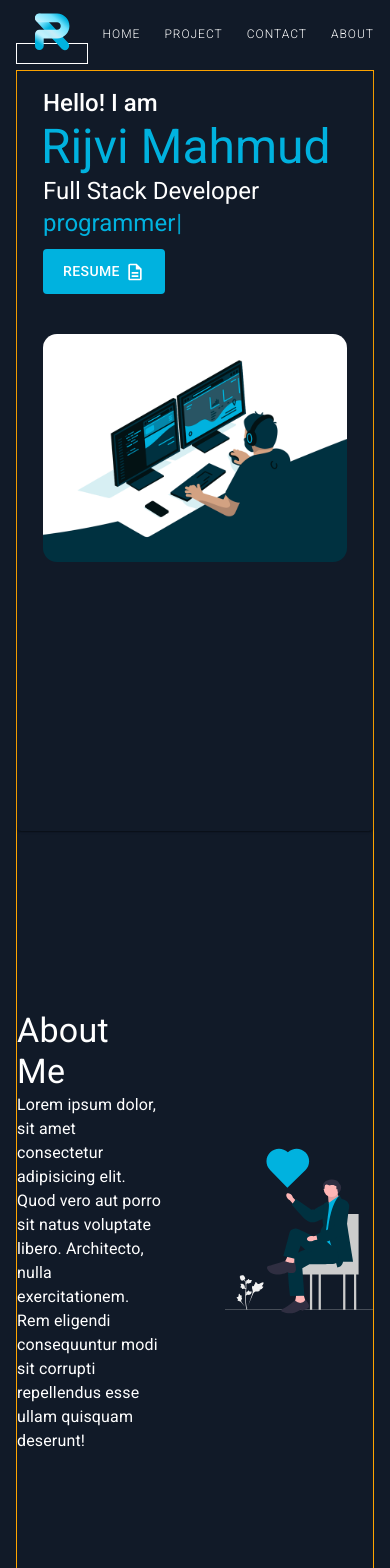
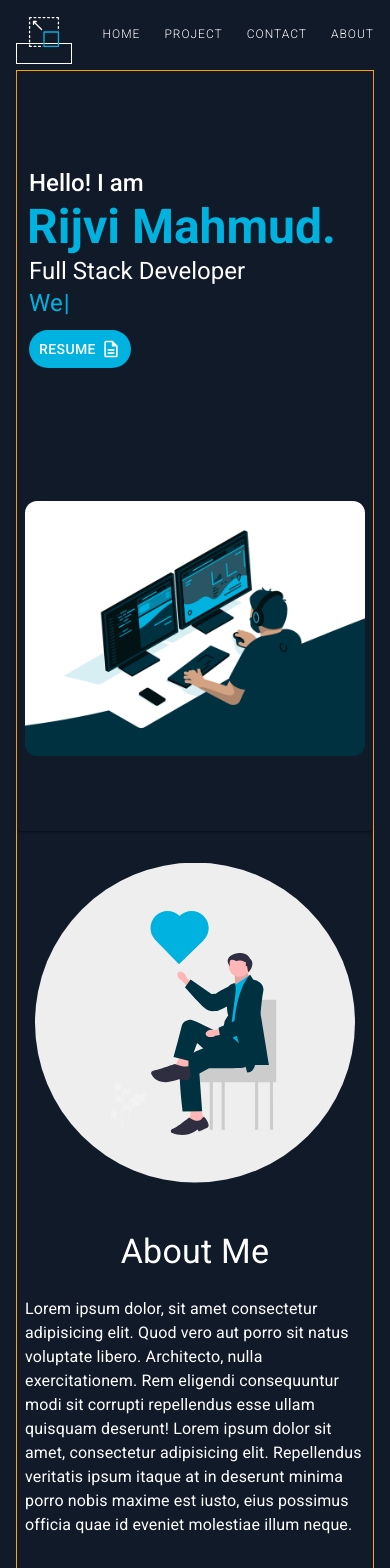
Before and after one commit to rijvimahmudd/portfolio-new, a React (Vite) app: page / in a window 390 px wide. Shown: the top 1568 px of the page. Built offline with nearby package versions, Linux system fonts and the light colour scheme.

Commit message:
work on about section responsive

```diff
--- a/index.html
+++ b/index.html
@@ -2,7 +2,7 @@
 <html lang="en">
 	<head>
 		<meta charset="UTF-8" />
-		<link rel="icon" type="image/svg+xml" href="/logo.svg" />
+		<link rel="icon" type="image/svg+xml" href="/Logo.svg" />
 		<meta name="viewport" content="width=device-width, initial-scale=1.0" />
 	</head>
 	<body>
--- a/src/App.css
+++ b/src/App.css
@@ -7,6 +7,7 @@
 	color: white;
 	height: 100%;
 	overflow: auto;
+	width: 100vw;
 }
 
 * {
--- a/src/App.jsx
+++ b/src/App.jsx
@@ -1,4 +1,5 @@
 import './App.css';
+import React from 'react';
 import CssBaseline from '@mui/material/CssBaseline';
 import { Box, Container } from '@mui/material';
 import Navbar from './components/navbar';
@@ -36,7 +37,7 @@ const App = () => {
 					<Contact></Contact>
 				</Box>
 			</Container>
-			<Footer></Footer>
+			{/* <Footer></Footer> */}
 		</>
 	);
 };
--- a/src/components/about/index.jsx
+++ b/src/components/about/index.jsx
@@ -1,16 +1,4 @@
 import { Box, Grid, Typography } from '@mui/material';
-import { styled } from '@mui/material/styles';
-
-const Img = styled('img')({
-	marginLeft: 'auto',
-	display: 'block',
-	maxWidth: '100%',
-	// borderBottom: '10px solid green',
-	// maxHeight: '500px',
-	height: '30rem',
-	// filter: `drop-shadow(5px 5px 5px rgba(6.7, 14.9, 15.7, 1))
-	// drop-shadow(-5px -5px 5px rgba(6.7, 14.9, 15.7, 1))`,
-});
 
 const About = () => {
 	return (
@@ -19,12 +7,20 @@ const About = () => {
 				container
 				// rowSpacing={2}
 				columnGap={6}
+				gap={6}
 				sx={{
 					alignItems: 'center',
 					justifyContent: 'space-between',
-					height: '95vh',
+					height: {
+						md: '90vh',
+						xs: 'auto',
+					},
 					// border: '1px solid white',
 					width: '100%',
+					paddingY: {
+						xs: 4,
+						md: 0,
+					},
 					// gridGap: '1px',
 				}}
 				// spacing={{ xs: 2, md: 3 }}
@@ -33,24 +29,100 @@ const About = () => {
 			>
 				<Grid
 					item
-					xs={5}
-					sx={
-						{
-							// border: '1px solid white',
-						}
-					}
+					order={{
+						xs: 2,
+						md: 1,
+					}}
+					xs={12}
+					md={5}
+					sx={{
+						justifyContent: 'space-between',
+						height: '100%',
+					}}
 				>
-					<Typography variant="h4">About Me</Typography>
+					<Box
+						sx={{
+							height: '100%',
+							display: 'flex',
+							flexDirection: 'column',
+							gap: 3,
+							// justifyContent: 'center',
+						}}
+					>
+						<Typography
+							variant="h4"
+							sx={{
+								textAlign: {
+									xs: 'center',
+									md: 'initial',
+								},
+							}}
+						>
+							About Me
+						</Typography>
 
-					<Typography variant="body1">
-						Lorem ipsum dolor, sit amet consectetur adipisicing elit. Quod vero
-						aut porro sit natus voluptate libero. Architecto, nulla
-						exercitationem. Rem eligendi consequuntur modi sit corrupti
-						repellendus esse ullam quisquam deserunt!
-					</Typography>
+						<Typography
+							variant="body1"
+							sx={{
+								paddingX: {
+									xs: 1,
+									md: 0,
+								},
+							}}
+						>
+							Lorem ipsum dolor, sit amet consectetur adipisicing elit. Quod
+							vero aut porro sit natus voluptate libero. Architecto, nulla
+							exercitationem. Rem eligendi consequuntur modi sit corrupti
+							repellendus esse ullam quisquam deserunt! Lorem ipsum dolor sit
+							amet, consectetur adipisicing elit. Repellendus veritatis ipsum
+							itaque at in deserunt minima porro nobis maxime est iusto, eius
+							possimus officia quae id eveniet molestiae illum neque.
+						</Typography>
+					</Box>
 				</Grid>
-				<Grid item xs={5}>
-					<Img src="/hi.svg"></Img>
+				<Grid
+					item
+					md={5}
+					xs={12}
+					order={{
+						xs: 1,
+						md: 2,
+					}}
+				>
+					<Box
+						component={'div'}
+						sx={{
+							height: '20rem',
+							width: '90%',
+							marginX: 'auto',
+						}}
+					>
+						<Box
+							component={'div'}
+							sx={{
+								height: '100%',
+								width: '100%',
+								backgroundColor: '#eeeeee',
+								position: 'relative',
+								clipPath: 'circle()',
+							}}
+						>
+							<Box
+								component={'img'}
+								src="/hi.svg"
+								height={'70%'}
+								width={'80%'}
+								sx={{
+									position: 'absolute',
+									objectFit: 'contain',
+									top: '50%',
+									left: '50%',
+									transform: 'translate(-50%, -50%)',
+								}}
+							></Box>
+						</Box>
+					</Box>
+					{/* <Img src="/hi.svg"></Img> */}
 				</Grid>
 			</Grid>
 		</Box>
--- a/src/components/hero/index.jsx
+++ b/src/components/hero/index.jsx
@@ -12,6 +12,7 @@ import Typewriter from 'typewriter-effect';
 import DescriptionOutlinedIcon from '@mui/icons-material/DescriptionOutlined';
 import { styled } from '@mui/material/styles';
 import { useEffect, useState } from 'react';
+import firstWordCapitalize from '../../utils/firstWordCapitalize';
 
 const profession = [
 	'web developer',
@@ -53,33 +54,37 @@ const Hero = () => {
 	return (
 		<Card
 			sx={{
-				display: 'flex',
+				display: 'grid',
+				gridTemplateColumns: 'repeat(12, 1fr)',
+				gridTemplateRows: {
+					xs: 'repeat(2, 42vh)',
+					md: 'auto',
+				},
+				gridAutoRows: '1fr',
+				// gridTemplateRows: 'auto',
 				gap: {
 					xs: '0px',
 					md: '55px',
 				},
 
-				flexDirection: {
-					xs: 'column',
-					md: 'row',
-				},
+				// flexDirection: {
+				// 	xs: 'column',
+				// 	md: 'row',
+				// },
 				height: '90vh',
 				justifyContent: {
-					// xs: 'center',
-					// md: 'center',
+					xs: 'center',
+					md: 'center',
 				},
 				alignItems: {
+					xs: 'center',
 					md: 'center',
 				},
+				alignContent: 'center',
 				background: 'none',
-				paddingX: {
-					md: '0px',
-					xs: '10px',
-				},
-				// '@media (max-width: 767px)': {
-				// 	flexDirection: 'column',
-				// 	height: 'auto',
-				// 	// justifyContent: 'center',
+				// paddingX: {
+				// 	md: '0px',
+				// 	xs: '10px',
 				// },
 			}}
 		>
@@ -88,9 +93,13 @@ const Hero = () => {
 					display: 'flex',
 					flexDirection: 'column',
 					width: '100%',
+					gridColumn: {
+						md: 'span 7',
+						xs: '1/-1',
+					},
 				}}
 			>
-				<CardContent sx={{ flex: '1 0 auto' }}>
+				<CardContent sx={{ flex: '1 0 auto', padding: 1.5 }}>
 					<Typography variant="h5" fontWeight="medium" color="#fff">
 						Hello! I am
 					</Typography>
@@ -101,7 +110,9 @@ const Hero = () => {
 						color="#00b2df"
 					>
 						{availWidth ? (
-							<Typography variant="h3">Rijvi Mahmud</Typography>
+							<Typography variant="h3" fontWeight={'bold'}>
+								Rijvi Mahmud.
+							</Typography>
 						) : (
 							<Typewriter
 								options={{
@@ -128,10 +139,11 @@ const Hero = () => {
 					>
 						<Typewriter
 							options={{
-								strings: profession,
+								strings: firstWordCapitalize(profession),
 								autoStart: true,
 								loop: true,
-								delay: 90,
+								delay: 30,
+								pauseFor: 100,
 							}}
 						/>
 					</Typography>
@@ -139,13 +151,20 @@ const Hero = () => {
 					<BootstrapButton
 						sx={{
 							backgroundColor: '#00b2df',
-							padding: '10px 20px',
+							padding: {
+								md: '10px 20px',
+								xs: '7px 10px',
+							},
 							color: '#ffffff',
 							display: 'flex',
 							alignItems: 'center',
 							justifyContent: 'center',
 							gap: 0.6,
 							mt: 1.3,
+							borderRadius: {
+								xs: 7.5,
+								md: 1.5,
+							},
 						}}
 					>
 						<Link
@@ -166,16 +185,21 @@ const Hero = () => {
 			</Box>
 			<CardMedia
 				sx={{
+					gridColumn: {
+						md: 'span 5',
+						xs: 'span 12',
+					},
+					// alignSelf: 'baseline',
 					width: '100%',
 					maxWidth: {
-						xs: '100%',
+						xs: 500,
 						md: 460,
 					},
-					borderRadius: '30px',
+					borderRadius: '20px',
 					marginTop: {
 						md: -5,
 					},
-					padding: 2,
+					padding: 1,
 				}}
 				component="img"
 				image="/avento.gif"
--- a/src/components/navbar/index.jsx
+++ b/src/components/navbar/index.jsx
@@ -43,7 +43,7 @@ const Navbar = () => {
 				>
 					<Typography sx={{ flexGrow: 1 }}>
 						<Link href="/" sx={{ border: '1px solid white' }}>
-							<Box component={'img'} height={'54px'} src="/logo.svg"></Box>
+							<Box component={'img'} height={'54px'} src="/Logo.svg"></Box>
 						</Link>
 					</Typography>
 
--- a/src/components/skills/index.jsx
+++ b/src/components/skills/index.jsx
@@ -99,7 +99,7 @@ const Skill = () => {
 				justifyContent={'center'}
 				alignItems={'center'}
 				useFlexGap
-				spacing={10}
+				spacing={8}
 				flexWrap={'wrap'}
 				// sx={{
 				// 	border: '1px solid tomato',
--- a/src/index.css
+++ b/src/index.css
@@ -18,7 +18,7 @@ body {
 	margin: 0;
 	/* display: flex; */
 	/* place-items: center; */
-	min-width: 100vw;
+	min-width: 100%;
 	min-height: 100vh;
 	background-color: #111a28;
 	overflow: auto;
--- /dev/null
+++ b/src/utils/firstWordCapitalize.js
@@ -0,0 +1,10 @@
+const firstWordCapitalize = (array=[])=>{
+    return array.map(elem => {
+        return elem.split(' ')
+        .map(elem => elem[0]?.toUpperCase() + elem.slice(1))
+        .join(' ');
+    });
+
+};
+
+export default firstWordCapitalize;
```
Also changed, not shown: public/Logo.svg (added).
